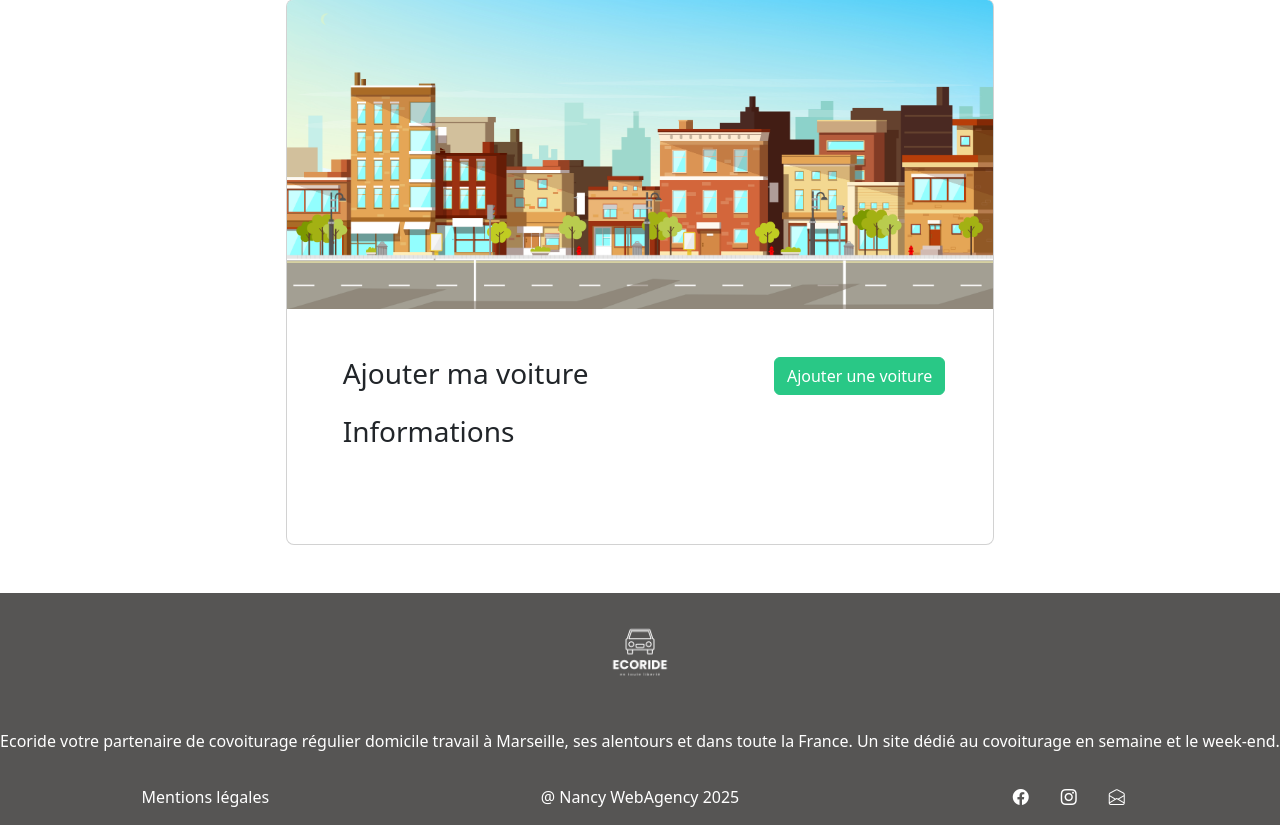
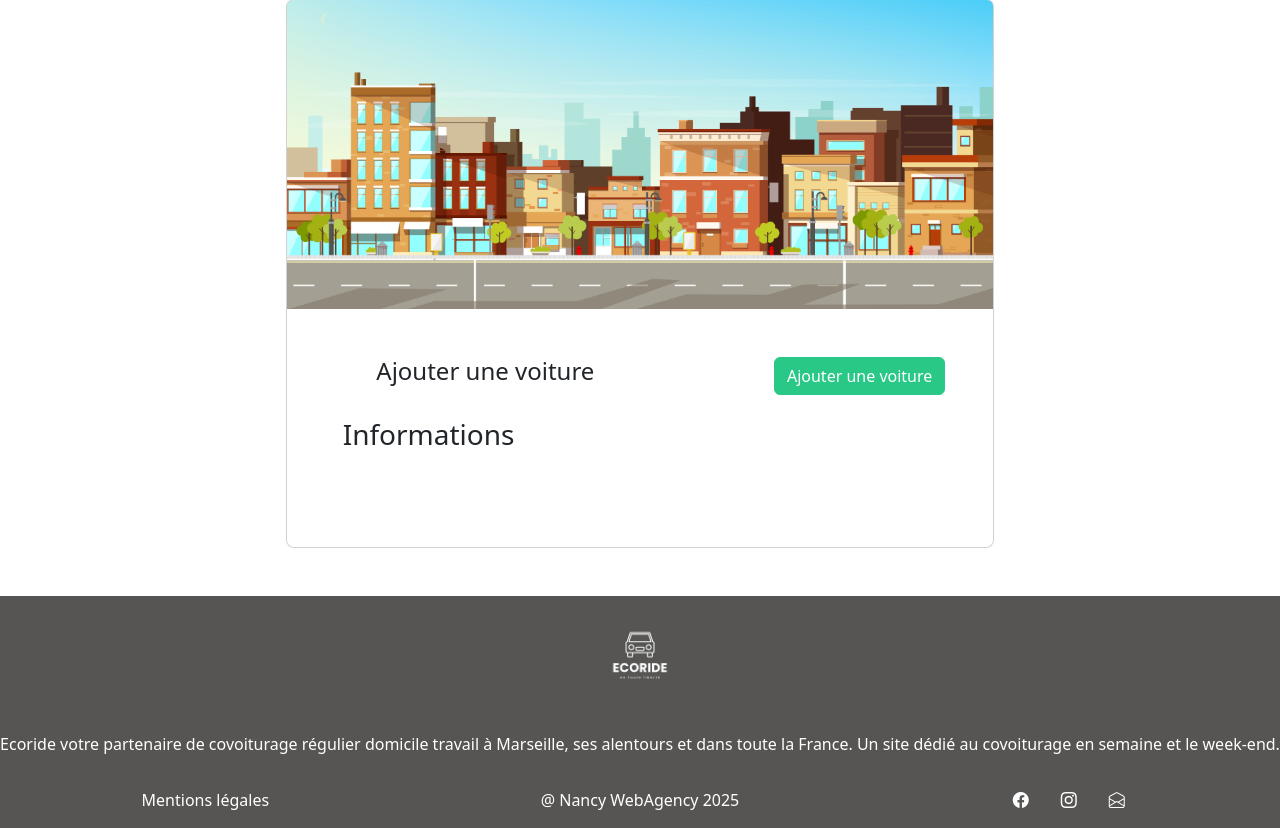
Before and after one commit to nancyh13500/ecoride_ecf, a PHP site: page /pages/covoiturage.php in a window 1280 px wide. Shown: the part 306-1134 px from the top of the page. Run offline with PHP 8.4, Linux system fonts and the light colour scheme; a user stored in the database is signed in; data comes from the database, SQL or seed files in the repository.

Commit message:
update covoiturage.php

```diff
--- a/assets/css/style.css
+++ b/assets/css/style.css
@@ -512,6 +512,7 @@ nav {
         opacity: 0;
         transform: translateY(-30px);
     }
+
     to {
         opacity: 1;
         transform: translateY(0);
--- a/lib/pdo.php
+++ b/lib/pdo.php
@@ -1,11 +1,8 @@
 <?php
+require_once __DIR__ . '/config.php';
+
 try {
-    $pdo = new PDO(
-        "mysql:host=db;dbname=ecoride;charset=utf8mb4",
-        "ecoride_user",
-        "ecoride_pass"
-    );
-    $pdo->setAttribute(PDO::ATTR_ERRMODE, PDO::ERRMODE_EXCEPTION);
+    $pdo = new PDO(DB_DSN, DB_USER, DB_PASS, DB_OPTIONS);
 } catch (PDOException $e) {
     die("❌ Erreur de connexion : " . $e->getMessage());
 }
--- a/pages/covoiturage.php
+++ b/pages/covoiturage.php
@@ -124,11 +124,11 @@ if ($_SERVER['REQUEST_METHOD'] === 'POST' && isset($_POST['add_covoiturage'])) {
                 <img src="/assets/img/city.jpg" class="img_city w-100 rounded-top" alt="city">
                 <div class="card-body p-4 p-md-5">
 
-                    <div class="row">
-                        <div class="col-md-6">
-                            <h3 class="mb-4 ms-2">Ajouter ma voiture</h3>
+                    <div class="row mb-2">
+                        <div class="col-md-6 text-center">
+                            <h4 class="mb-4 ms-2">Ajouter une voiture</h4>
                         </div>
-                        <div class="col-md-6 w-50 text-end">
+                        <div class="col-md-6 text-center text-md-end">
                             <a href="mes_voitures.php" class="btn btn-primary">Ajouter une voiture</a>
                         </div>
                     </div>
--- a/pages/user_count.php
+++ b/pages/user_count.php
@@ -158,7 +158,7 @@ require_once __DIR__ . "/../templates/header.php";
                                 </div>
                             </div>
 
-                            <div class="text-end">
+                            <div class="text-center text-md-end">
                                 <button type="submit" class="btn btn-primary">Mettre à jour mes informations</button>
                             </div>
                         </form>
--- a/templates/footer.php
+++ b/templates/footer.php
@@ -9,12 +9,12 @@
             <p class="col-md-12 text-center text-white align-items-center text-body-dark mt-3">
                 Ecoride votre partenaire de covoiturage régulier domicile travail à Marseille, ses alentours et dans toute la France. Un site dédié au covoiturage en semaine et le week-end.
             </p>
-            <p class="mentions_legales col-md-4 text-center justify-content-center align-items-center mt-3">
+            <p class="mentions_legales col-md-4 text-center justify-content-center align-items-center mt-3 px-3 px-md-0">
                 <a href="/pages/mentions_legales.php" class="text-white text-decoration-none">Mentions légales</a>
 
             </p>
 
-            <p class="copyright col-md-4 text-center text-white align-items-center text-body-dark mt-3">@ Nancy WebAgency 2025</p>
+            <p class="copyright col-md-4 text-center text-white align-items-center text-body-dark mt-3 px-3 px-md-0">@ Nancy WebAgency 2025</p>
 
             <ul class="nav social_network col-md-4 justify-content-center align-items-center">
                 <li class="ms-3 me-3"><a class="text-white" href="#"><i class="bi bi-facebook"></i></a></li>
```
Also changed, not shown: pages/mes_voitures.php (+4 -4 lines).
